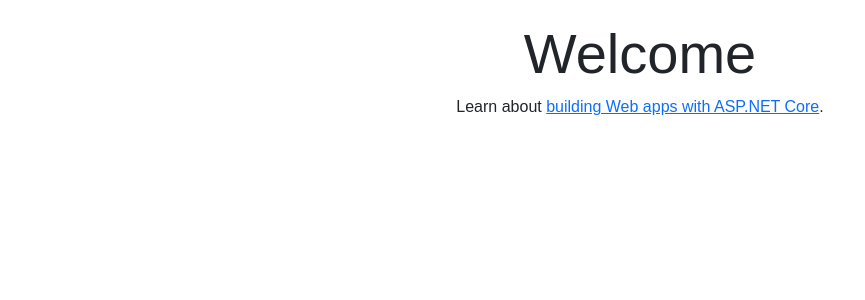
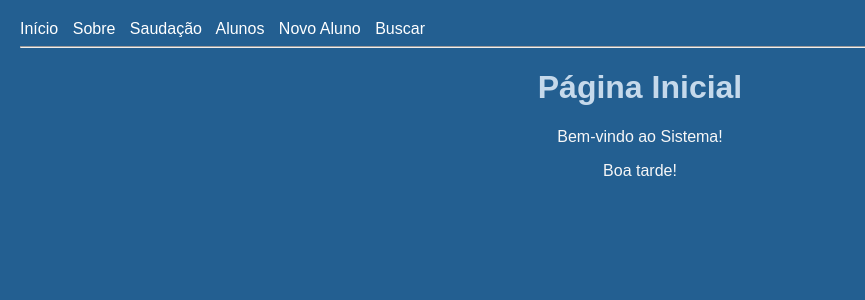
Before and after one commit to WillR7s/C-sharp, an ASP.NET Core app: page / in a window 1280 px wide. Shown: the top 300 px of the page, without its empty margins (0-865 px from the left). Run offline with ASP.NET Core 8, Linux system fonts and the light colour scheme; style sheets or scripts are compiled from the project's sources.

Commit message:
Aula dia 18

```diff
--- a/PrimeiroProjetoMVC/Controllers/HomeController.cs
+++ b/PrimeiroProjetoMVC/Controllers/HomeController.cs
@@ -8,17 +8,30 @@ public class HomeController : Controller
 {
     public IActionResult Index()
     {
+        //* A view index lê essa chave para exibir a mensagem
+        ViewData["Mensagem"] = "Bem-vindo ao Sistema!";
         return View();
     }
 
-    public IActionResult Privacy()
+//*Action que recebe parametro pela:/Home/Sobre/"Qualquer Numero"
+public IActionResult Sobre(int? id)
+{
+    ViewBag.Versao = "1.0";
+    ViewBag.ParametroId = id;
+    return View();
+
+}
+
+//* Action Recebe parametro via query string: /Home/Saudacao?nome
+ public IActionResult Saudacao(string? nome)
     {
+        ViewData["Nome"] = nome ?? "Visitante";    //* Recebe o parametro nome e se "nome" for nulo ou não tiver nada o valor vai ser "Visitante"
         return View();
     }
 
-    [ResponseCache(Duration = 0, Location = ResponseCacheLocation.None, NoStore = true)]
-    public IActionResult Error()
-    {
-        return View(new ErrorViewModel { RequestId = Activity.Current?.Id ?? HttpContext.TraceIdentifier });
-    }
+    // [ResponseCache(Duration = 0, Location = ResponseCacheLocation.None, NoStore = true)]
+    // public IActionResult Error()
+    // {
+    //     return View(new ErrorViewModel { RequestId = Activity.Current?.Id ?? HttpContext.TraceIdentifier });
+    // }
 }
--- a/PrimeiroProjetoMVC/Views/Home/Index.cshtml
+++ b/PrimeiroProjetoMVC/Views/Home/Index.cshtml
@@ -2,7 +2,87 @@
     ViewData["Title"] = "Home Page";
 }
 
-<div class="text-center">
-    <h1 class="display-4">Welcome</h1>
-    <p>Learn about <a href="https://learn.microsoft.com/aspnet/core">building Web apps with ASP.NET Core</a>.</p>
-</div>
+<h1>Página Inicial</h1>
+<p>@ViewData["Mensagem"]</p>
+
+@if(DateTime.Now.Hour < 12)
+{
+    <p>Bom Dia!</p>
+}
+
+else if (DateTime.Now.Hour > 12 && DateTime.Now.Hour < 19)
+{
+    <p>Boa tarde!</p>
+}
+
+else
+{
+   <p>Boa Noite!</p>
+}
+
+
+
+
+
+
+
+
+
+
+
+
+
+
+
+
+
+
+
+
+
+
+
+
+
+
+
+
+
+
+
+
+
+
+
+
+<style>
+
+body{
+    background-color: #235F91;
+
+}
+
+a{
+    text-decoration: none;
+    color:White;
+}
+
+h1{
+    color:#C5D9EB;
+    display:flex;
+    flex-direction: column;
+    text-align: center;
+    align-items: center;
+}
+
+p{
+    color:#F7F7F7;
+    display:flex;
+    flex-direction: column;
+    text-align: center;
+    align-items: center;
+}
+
+
+
+</style>
--- a/PrimeiroProjetoMVC/Views/Home/Privacy.cshtml
+++ /dev/null
@@ -1,6 +0,0 @@
-@{
-    ViewData["Title"] = "Privacy Policy";
-}
-<h1>@ViewData["Title"]</h1>
-
-<p>Use this page to detail your site's privacy policy.</p>
--- a/PrimeiroProjetoMVC/Views/Shared/_Layout.cshtml
+++ b/PrimeiroProjetoMVC/Views/Shared/_Layout.cshtml
@@ -6,13 +6,20 @@
     <meta name="viewport" content="width=device-width, initial-scale=1.0" />
     <title>@ViewData["Title"] - PrimeiroProjetoMVC</title>
     <script type="importmap"></script>
-    <link rel="stylesheet" href="~/lib/bootstrap/dist/css/bootstrap.min.css" />
     <link rel="stylesheet" href="~/css/site.css" asp-append-version="true" />
     <link rel="stylesheet" href="~/PrimeiroProjetoMVC.styles.css" asp-append-version="true" />
 </head>
 
 <body>
-
+    <nav>
+        <a asp-controller="Home" asp-action="Index">Início</a>
+        <a asp-controller="Home" asp-action="Sobre">Sobre</a>
+        <a asp-controller="Home" asp-action="Saudacao">Saudação</a>
+        <a asp-controller="Alunos" asp-action="Index">Alunos</a>
+        <a asp-controller="Alunos" asp-action="Criar">Novo Aluno</a>
+        <a asp-controller="Alunos" asp-action="Buscar">Buscar</a>
+    </nav>
+<hr/>
     @RenderBody()
 
     @await RenderSectionAsync("Scripts", required: false)
--- a/PrimeiroProjetoMVC/Views/Shared/_Layout.cshtml.css
+++ /dev/null
@@ -1,48 +0,0 @@
-/* Please see documentation at https://learn.microsoft.com/aspnet/core/client-side/bundling-and-minification
-for details on configuring this project to bundle and minify static web assets. */
-
-a.navbar-brand {
-  white-space: normal;
-  text-align: center;
-  word-break: break-all;
-}
-
-a {
-  color: #0077cc;
-}
-
-.btn-primary {
-  color: #fff;
-  background-color: #1b6ec2;
-  border-color: #1861ac;
-}
-
-.nav-pills .nav-link.active, .nav-pills .show > .nav-link {
-  color: #fff;
-  background-color: #1b6ec2;
-  border-color: #1861ac;
-}
-
-.border-top {
-  border-top: 1px solid #e5e5e5;
-}
-.border-bottom {
-  border-bottom: 1px solid #e5e5e5;
-}
-
-.box-shadow {
-  box-shadow: 0 .25rem .75rem rgba(0, 0, 0, .05);
-}
-
-button.accept-policy {
-  font-size: 1rem;
-  line-height: inherit;
-}
-
-.footer {
-  position: absolute;
-  bottom: 0;
-  width: 100%;
-  white-space: nowrap;
-  line-height: 60px;
-}
```
Also changed, not shown: PrimeiroProjetoMVC/Controllers/AlunosController.cs (added, +49 -0 lines), PrimeiroProjetoMVC/Models/Aluno.cs (added, +25 -0 lines), PrimeiroProjetoMVC/Views/Home/Saudacao.cshtml (added, +41 -0 lines), PrimeiroProjetoMVC/Views/Home/Sobre.cshtml (added, +75 -0 lines).
